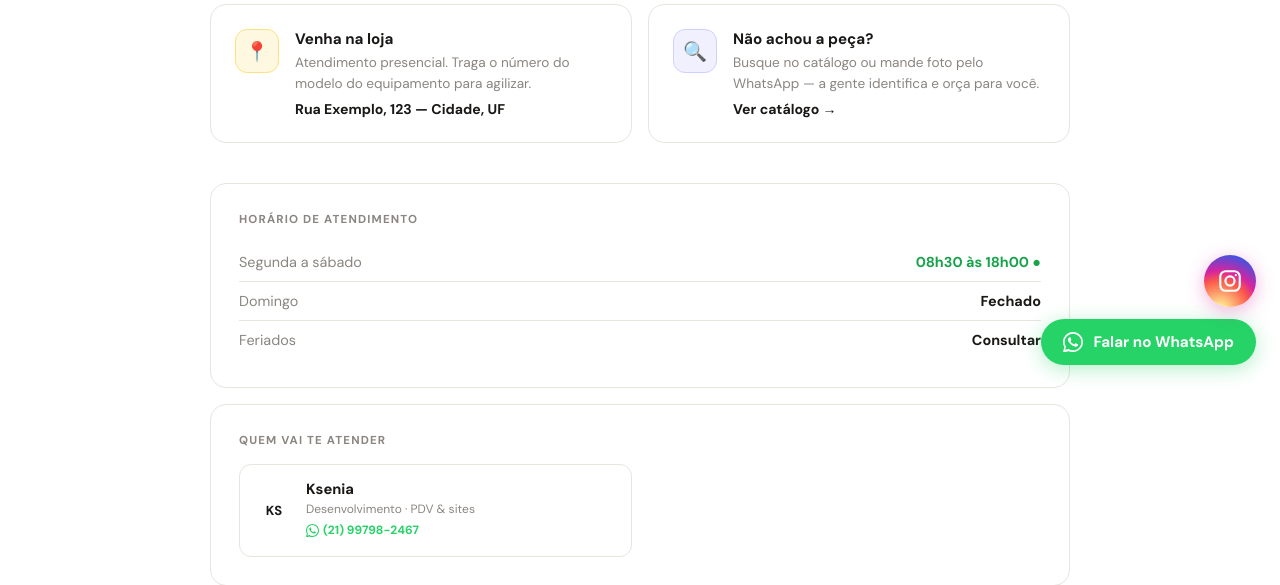
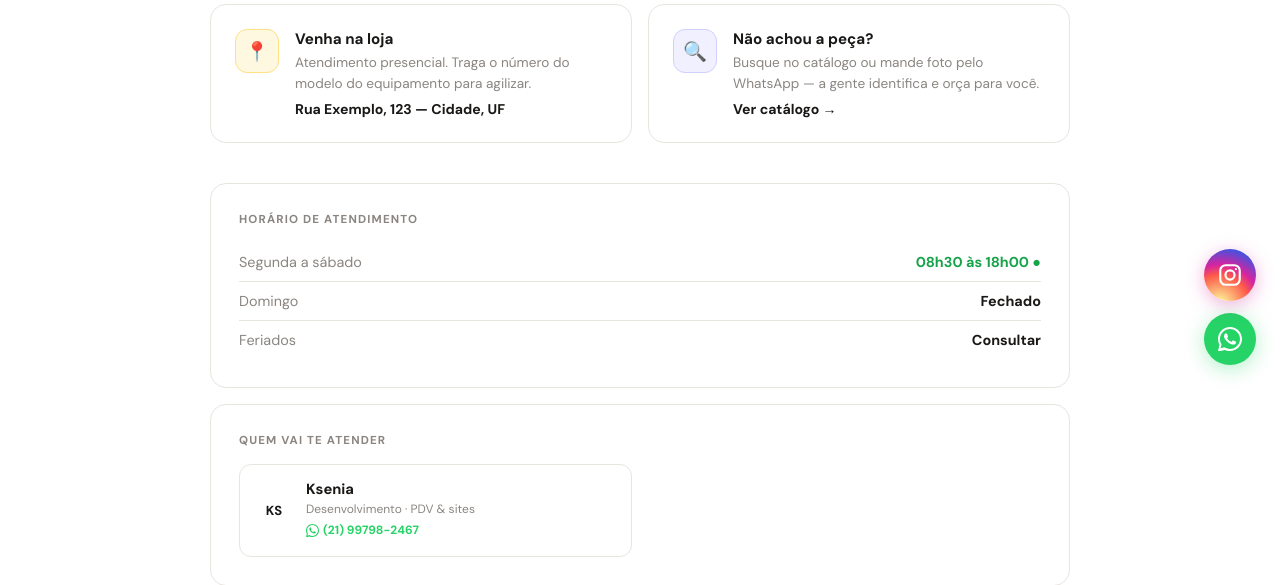
Before and after one commit to ksanayarysh/loja_de_refregiracao, a FastAPI app: page /ajuda in a window 1280 px wide. Shown: the part 411-996 px from the top of the page. Run offline with FastAPI, Linux system fonts and the light colour scheme; parts of the project's set-up code (start-up, migrations or seed data) failed here and were passed over; some libraries are stand-ins or nearby versions.

Commit message:
WhatsApp flutuante só com ícone em todas as telas (não cobre o conteúdo)
Co-Authored-By: Claude Opus 5.5 <noreply@anthropic.com>
Claude-Session: https://claude.ai/code/session_015dohgSWa6ksrYxSM1Qycot

```diff
--- a/catalog/templates/_social_float.html
+++ b/catalog/templates/_social_float.html
@@ -5,6 +5,10 @@
     box-shadow:0 4px 18px rgba(214,36,159,.35);transition:transform .15s;text-decoration:none;}
   .ig-float:hover{transform:translateY(-2px);}
   .ig-float svg{width:26px;height:26px;}
+  /* WhatsApp flutuante: só o ícone (sem o texto "Falar no WhatsApp") em todas as telas, para não cobrir o conteúdo */
+  html body .wa-float{padding:14px !important;border-radius:50% !important;gap:0 !important;}
+  html body .wa-float span{display:none !important;}
+  html body .wa-float svg{width:24px !important;height:24px !important;}
 </style>
 <script>
 (function () {
```
